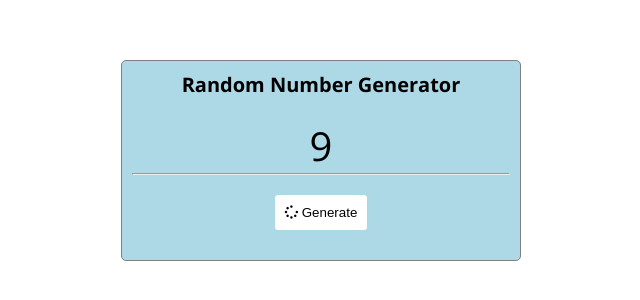
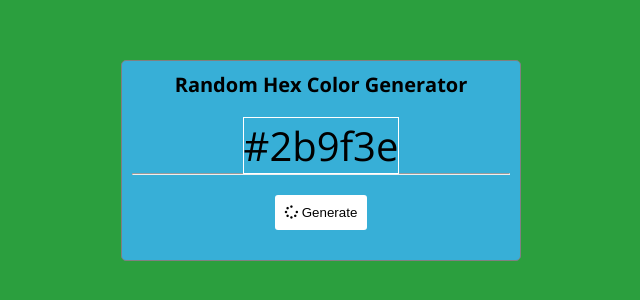
Before and after one commit to mckinsey-leckenby/random-number-generator, a plain HTML site: page index.html in a window 1280 px wide. Shown: the part 240-540 px from the top of the page, without its empty margins (319-959 px from the left). Drawn offline with nearby package versions, Linux system fonts and the light colour scheme.

Commit message:
second commit

```diff
--- a/index.html
+++ b/index.html
@@ -13,8 +13,8 @@
   <body>
     <div class="container">
       <div class="counter-div">
-        <h1>Random Number Generator </h1>
-        <span class="count number">0</span>
+        <h1>Random Hex Color Generator </h1>
+        <span class="count hex">#ffffff</span>
         <hr>
         <div class = "buttons">
 
--- a/script.js
+++ b/script.js
@@ -1,12 +1,18 @@
-const number = document.querySelector(".number");
-const button = document.querySelector(".generate");
+const hex = document.querySelector('.hex')
+const button = document.querySelector('.generate')
 
-const generateNumber = () => {
-    //Generate number between 1 and 10
-    const randomNumber = Math.floor(Math.random() * 10 + 1);
-    number.innerHTML = randomNumber;
+const generateColor = () => {
+    const randomColor = Math.random().toString(16).substring(2, 8);
+    document.body.style.backgroundColor = "#" + randomColor;
+    hex.innerHTML = "#" + randomColor;
 }
 
-button.addEventListener("click", generateNumber)
+button.addEventListener("click", generateColor)
 
-generateNumber();
+generateColor();
+
+// let color = Math.random() ;
+// color = Math.random().toString(16);
+// color = Math.random().toString(16).substring(2, 8);
+
+// console.log(color)
--- a/styles.css
+++ b/styles.css
@@ -48,7 +48,7 @@ img {
   width: 40rem;
   border: 1px solid grey;
   padding: 1rem;
-  background-color: lightblue;
+  background-color: rgb(55, 175, 215);
   text-align: center;
   border-radius: 5px
 }
@@ -58,6 +58,7 @@ img {
 }
 .count {
   font-size: 4rem;
+  border: 1px solid white;
 }
 .buttons button {
   padding: 1rem;
```
